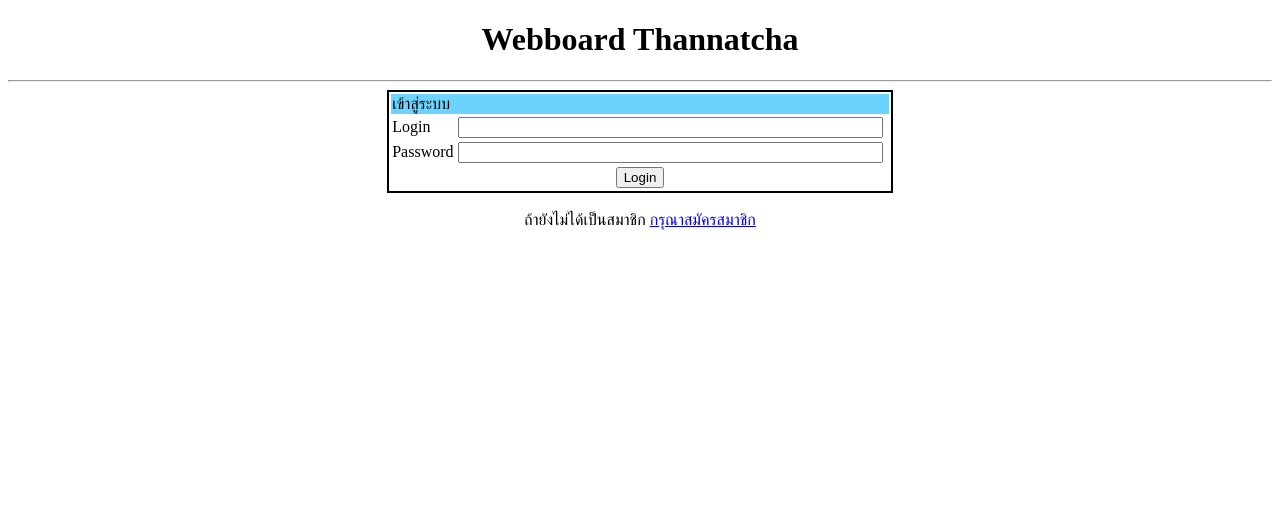
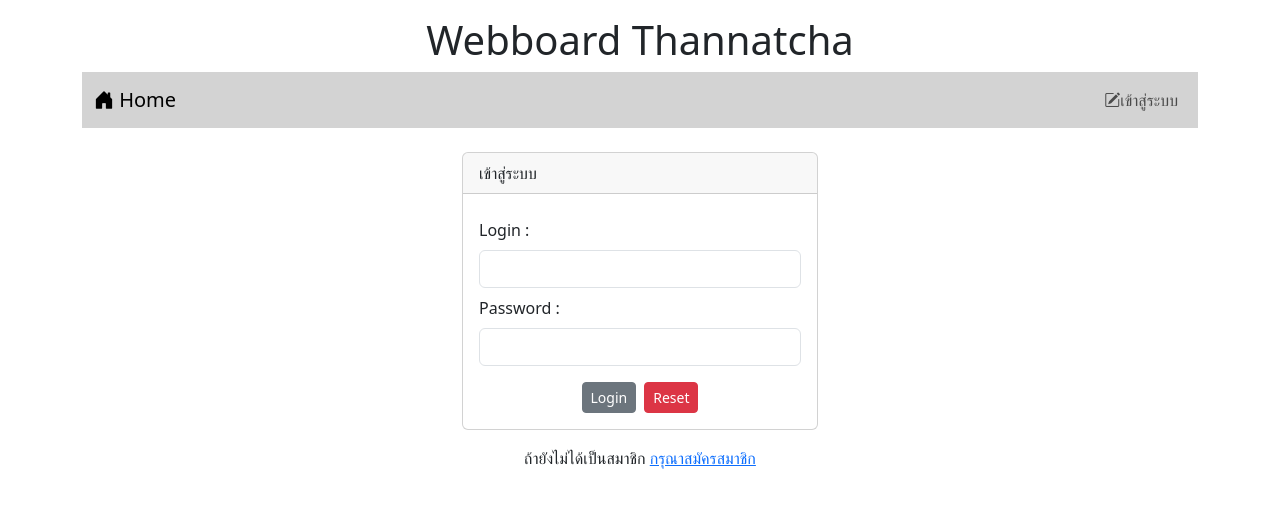
Before and after one commit to Thannatcha/Thannatcha_web, a PHP site: page /login.php in a window 1280 px wide. Shown: the top 508 px of the page. Run offline with PHP 8.4, Linux system fonts and the light colour scheme.

Commit message:
Work7 Finished(Bootstrap)
Work7 Finished(Bootstrap)

```diff
--- a/login.php
+++ b/login.php
@@ -11,20 +11,48 @@
     <meta charset="UTF-8">
     <meta http-equiv="X-UA-Compatible" content="IE=edge">
     <meta name="viewport" content="width=device-width, initial-scale=1.0">
+    <link href="https://cdn.jsdelivr.net/npm/bootstrap@5.3.2/dist/css/bootstrap.min.css" rel="stylesheet" integrity="sha384-T3c6CoIi6uLrA9TneNEoa7RxnatzjcDSCmG1MXxSR1GAsXEV/Dwwykc2MPK8M2HN" crossorigin="anonymous">
+    <script src="https://cdn.jsdelivr.net/npm/bootstrap@5.3.2/dist/js/bootstrap.bundle.min.js" integrity="sha384-C6RzsynM9kWDrMNeT87bh95OGNyZPhcTNXj1NW7RuBCsyN/o0jlpcV8Qyq46cDfL" crossorigin="anonymous"></script>
+    <link rel="stylesheet" href="https://cdn.jsdelivr.net/npm/bootstrap-icons@1.11.3/font/bootstrap-icons.min.css">
     <title>Document</title>
 </head>
 <body>
-    <h1 style="text-align: center;">Webboard Thannatcha</h1>
-    <hr>
-    <form action="verify.php" method="post">
-    <table style="border: 2px solid black; width: 40%;" align="center">
-            <tr><td colspan="2" style="background-color: #6cd2fe;">เข้าสู่ระบบ</td></tr>
-            <tr><td>Login</td><td><input type="text" name="login" size="50" required></td></tr>
-            <tr><td>Password</td><td><input type="password" name="password" size="50" required></td></tr>
-            <tr><td colspan="2" align="center"><input type="submit" value="Login"></td></tr>
-        </table>
-        <br>
-        <center>ถ้ายังไม่ได้เป็นสมาชิก <a href="register.php">กรุณาสมัครสมาชิก</a></center>
-    </form>
+    <div class="container-lg">
+    <h1 style="text-align: center;" class="mt-3">Webboard Thannatcha</h1>
+    <?php include "nav.php" ?>
+    <div class="row mt-4" >
+        <div class="col-lg-4 col-md-3  col-sm-2 col-1"></div>
+            <div class="col-lg-4 col-md-6  col-sm-8 col-10">
+                <?php
+                    if(isset($_SESSION['error'])){
+                        echo "<div class='alert alert-danger'>ชื่อบัญชีหรือรหัสผ่านไม่ถูกต้อง</div>";
+                        unset($_SESSION['error']);
+                    }
+                ?>
+                <div class="card">
+                    <div class="card-header">เข้าสู่ระบบ</div>
+                    <div class="card-body">
+                        <form action="verify.php" method="post">
+                            <div class="from-group mt-2">
+                                <label for="user" class="form-label">Login : </label>
+                                <input type="text" id="user" class="form-control" name="login" required>
+                                <div class="from-group mt-2">
+                                <label for="pass" class="form-label">Password : </label>
+                                <input type="password" id="pass" class="form-control" name="password" required>
+                                </div>
+
+                                <div class="mt-3 d-flex justify-content-center">
+                                    <button type="submit" class="btn btn-secondary btn-sm me-2">Login</button>
+                                    <button type="reset" class="btn btn-danger btn-sm">Reset</button>
+                                </div>
+                            </div>
+                        </form>
+                    </div>
+                </div>
+            </div>
+        <div class="col-lg-4 col-md-3  col-sm-2 col-1"></div>
+    </div>
+        <center class="mt-3">ถ้ายังไม่ได้เป็นสมาชิก <a href="register.php">กรุณาสมัครสมาชิก</a></center>
+    </div>
 </body>
 </html>
--- /dev/null
+++ b/nav.php
@@ -0,0 +1,22 @@
+<nav class="navbar navbar-expand-lg" style="background-color:#d3d3d3;">
+        <div class="container-fluid">
+            <a class="navbar-brand" href="index.php"><i class="bi bi-house-door-fill"></i> Home</a>
+      <ul class="navbar-nav">
+        <?php if(!isset($_SESSION['id'])){?>
+        <li class="nav-item">
+            <a class="nav-link" aria-current="page" href="login.php"><i class="bi bi-pencil-square"></i>เข้าสู่ระบบ</a>
+        </li>
+        <?php }else{ ?>
+            <li class="nav-item dropdown">
+          <a class="btn btn-outline-secondary dropdown-toggle" href="#" role="button" data-bs-toggle="dropdown"
+              aria-expanded="false">
+          <i class="bi bi-person-circle"></i> <?php echo $_SESSION['username']?>
+          </a>
+          <ul class="dropdown-menu">
+            <li><a class="dropdown-item" href="logout.php"><i class="bi bi-power"></i> ออกจากระบบ</a></li>
+          </ul>
+        </li>
+        <?php } ?>
+      </ul>
+    </div>
+</nav>
```
Also changed, not shown: index.php (+7 -36 lines), verify.php (+15 -6 lines).
